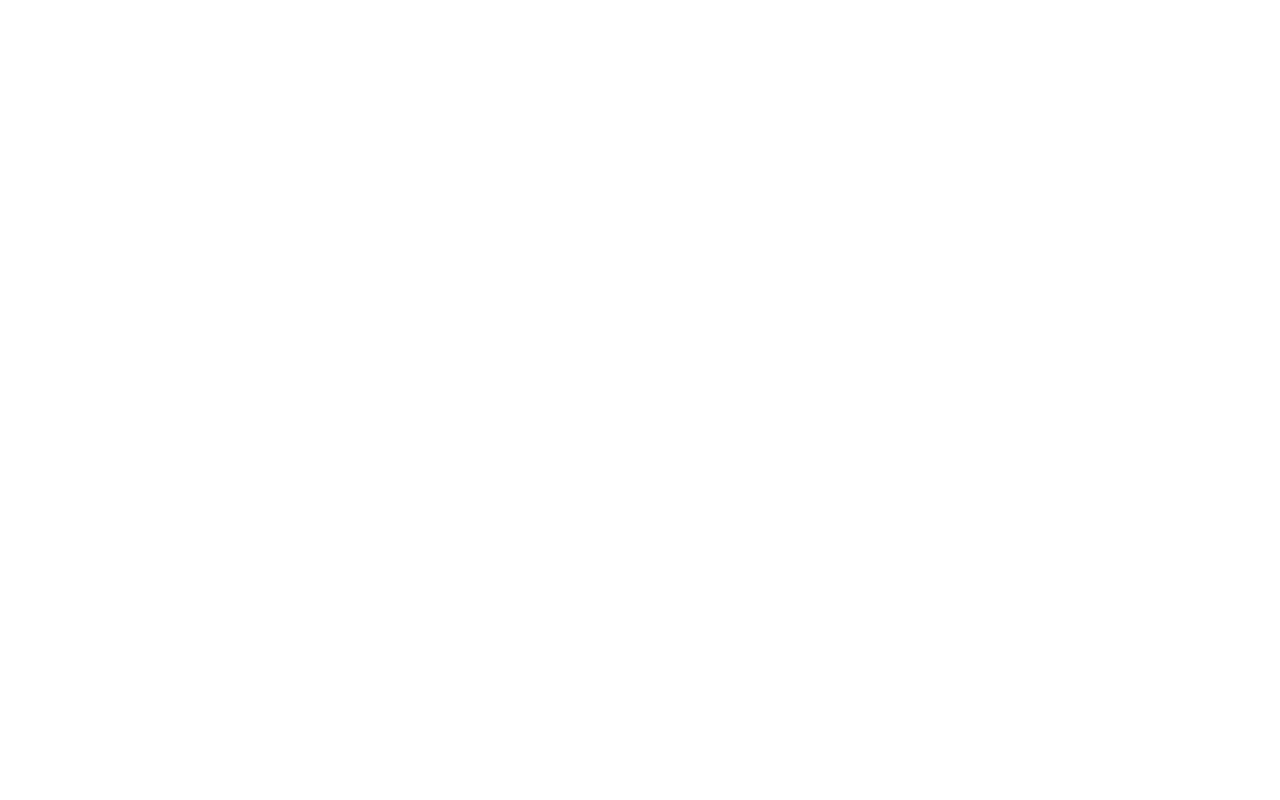
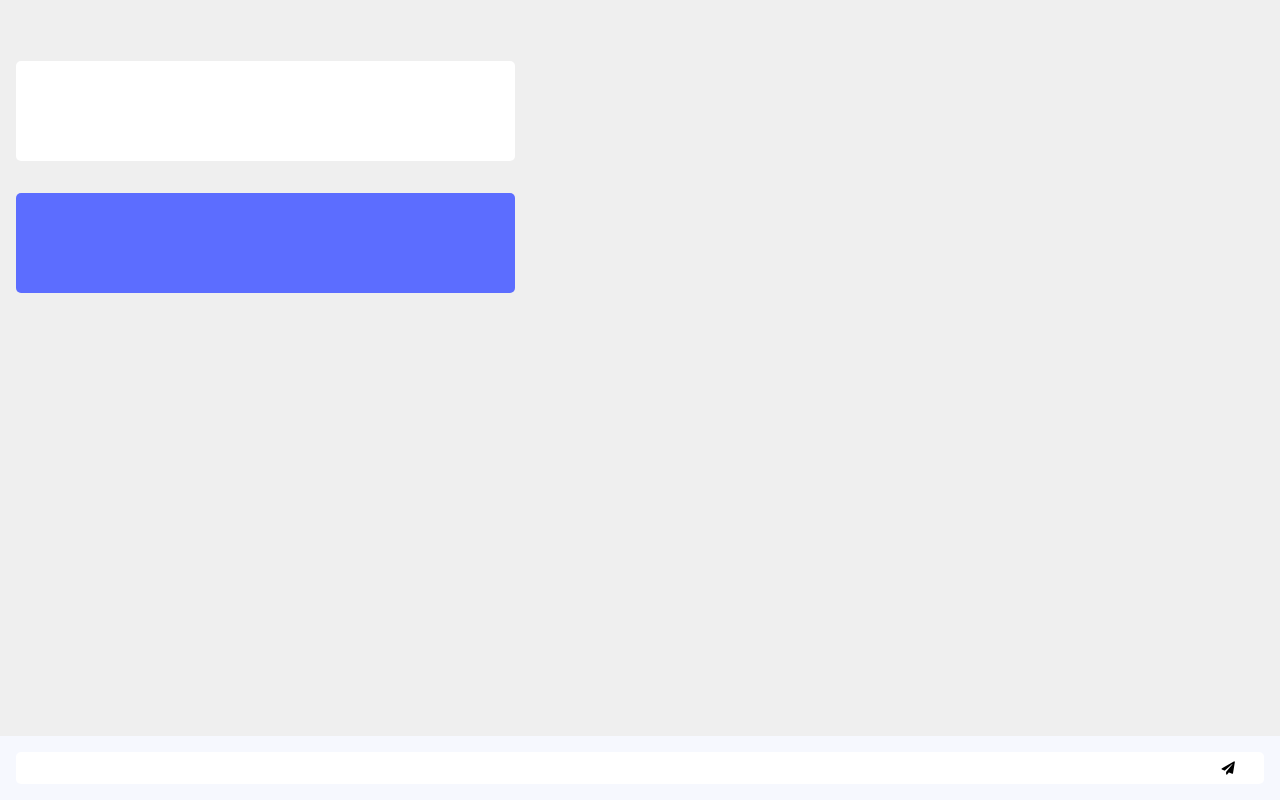
Before and after one commit to yeonju73/NCP-CLOVA-Chatbot, a plain HTML site: page public/index.html in a window 1280 px wide. Drawn offline with Linux system fonts and the light colour scheme.

Commit message:
Basic Layout.

```diff
--- a/public/index.html
+++ b/public/index.html
@@ -4,8 +4,31 @@
     <meta charset="UTF-8">
     <meta name="viewport" content="width=device-width, initial-scale=1.0">
     <title>Document</title>
+    <link rel="stylesheet" href="https://cdnjs.cloudflare.com/ajax/libs/font-awesome/5.8.2/css/all.min.css"/>
+    <link rel="stylesheet" href="style.css">
+    <script defer src="app.js"></script>
 </head>
 <body>
+    <header>
 
+    </header>
+    <chatgroup>
+        <div class="chat-div chat-div-left">
+            <div class="ballon chatbot-ballon">
+
+            </div>
+        </div>
+        <div class="chat-div chat-div-right">
+            <div class="ballon user-ballon">
+
+            </div>
+        </div>
+    </chatgroup>
+    <chatinput>
+        <div class="chat-inputfield">
+            <textarea id="send-message"></textarea>
+            <button class="send-button"><i class="fas fa-paper-plane"></i></button>
+        </div>
+    </chatinput>
 </body>
 </html>
--- a/public/style.css
+++ b/public/style.css
@@ -0,0 +1,111 @@
+* {
+    box-sizing: border-box;
+}
+
+:root {
+    --chat-background-color : #EFEFEF;
+    --chat-bot-ballon-color : #FFFFFF;
+    --chat-user-ballon-color : #5C6DFF;
+    --chat-input-background-color : #F6F8FE;
+    --chat-input-field-color : #FFFFFF;
+    --chat-input-button-color : #9499A0;
+}
+
+body {
+    margin : 0;
+}
+
+header {
+    background-color : var(--chat-background-color);
+    width : 100%;
+    height : 45px;
+
+    position : fixed;
+    top : 0;
+    left : 0;
+}
+
+chatgroup {
+    display : block;
+    width : 100%;
+    min-height: calc(100vh - 45px);
+    margin-top : 45px;
+
+    background-color: var(--chat-background-color);
+}
+
+.chat-div {
+    width : 100%;
+    padding : 1rem;
+    display : flex;
+}
+
+.chat-div-left {
+    float : left;
+}
+
+.chat-div-right {
+    float : right;
+}
+
+.ballon {
+    width : 40%;
+    height : 100px;
+    border-radius: 5px;
+}
+
+.chatbot-ballon {
+    background-color: var(--chat-bot-ballon-color);
+}
+
+.user-ballon {
+    background-color: var(--chat-user-ballon-color);
+}
+
+chatinput {
+    display : block;
+    background-color: var(--chat-input-background-color);
+    width : 100%;
+    height : 4rem;
+    padding : 1rem;
+
+    position : fixed;
+    bottom : 0;
+}
+
+.chat-inputfield {
+    width : 100%;
+    height : 100%;
+    border-radius: 5px;
+    background-color: var(--chat-input-field-color);
+    padding : 5px;
+
+    display : flex;
+    justify-content: center;
+}
+
+textarea {
+    width : 95%;
+    border : none;
+    resize: none;
+    overflow: hidden;
+}
+
+textarea:focus {
+    outline : none;
+}
+
+.send-button {
+    width : 5%;
+    border : none;
+    background-color: var(--chat-input-field-color);
+    cursor: pointer;
+}
+
+/*
+    배경색 #EFEFEF
+    챗봇 말풍선 #FFFFFF -> 내부글자 검정
+    내 말풍선 #5C6DFF -> 내부글자 화이드
+    입력창 겉에는 #F6F8FE, 찐입력창은 #FFFFFF
+    전송버튼 #9499A0
+ */
```
